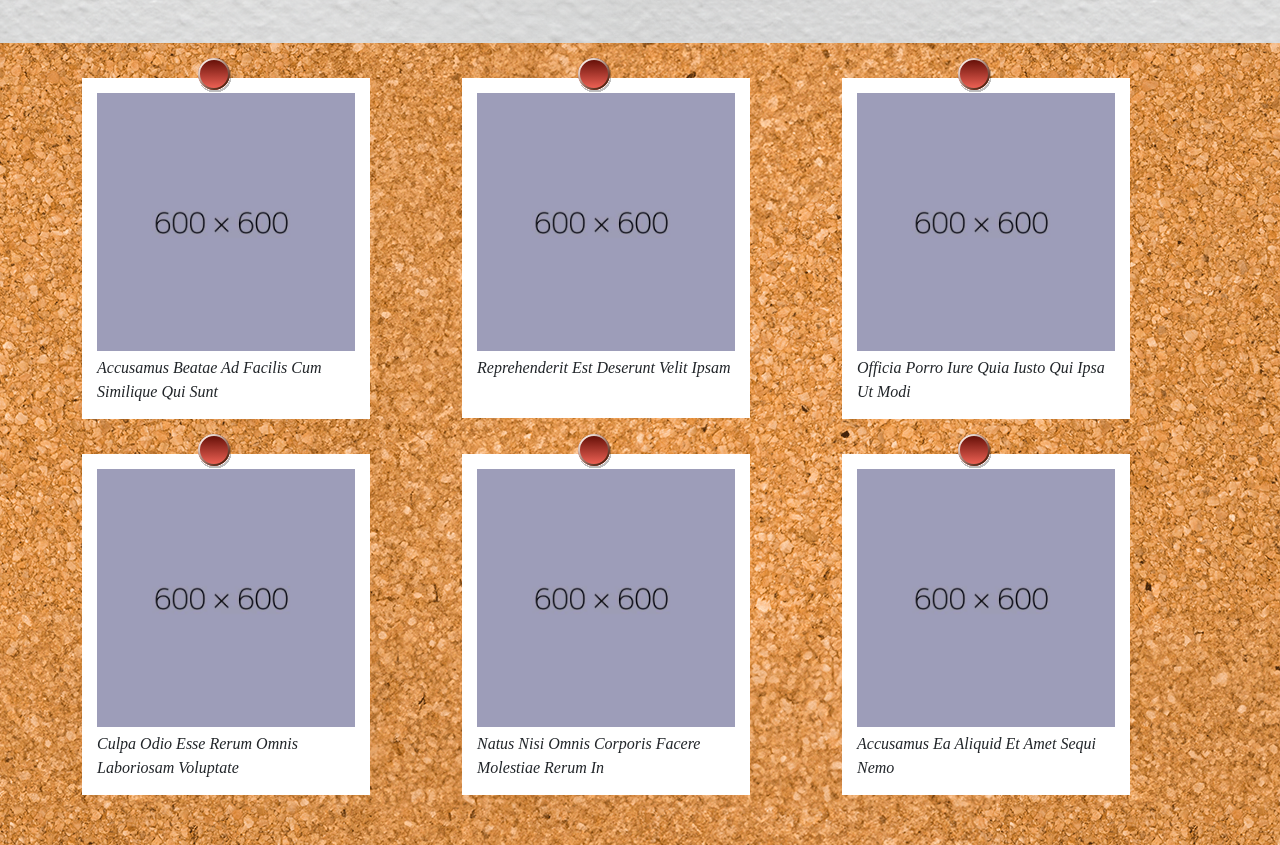
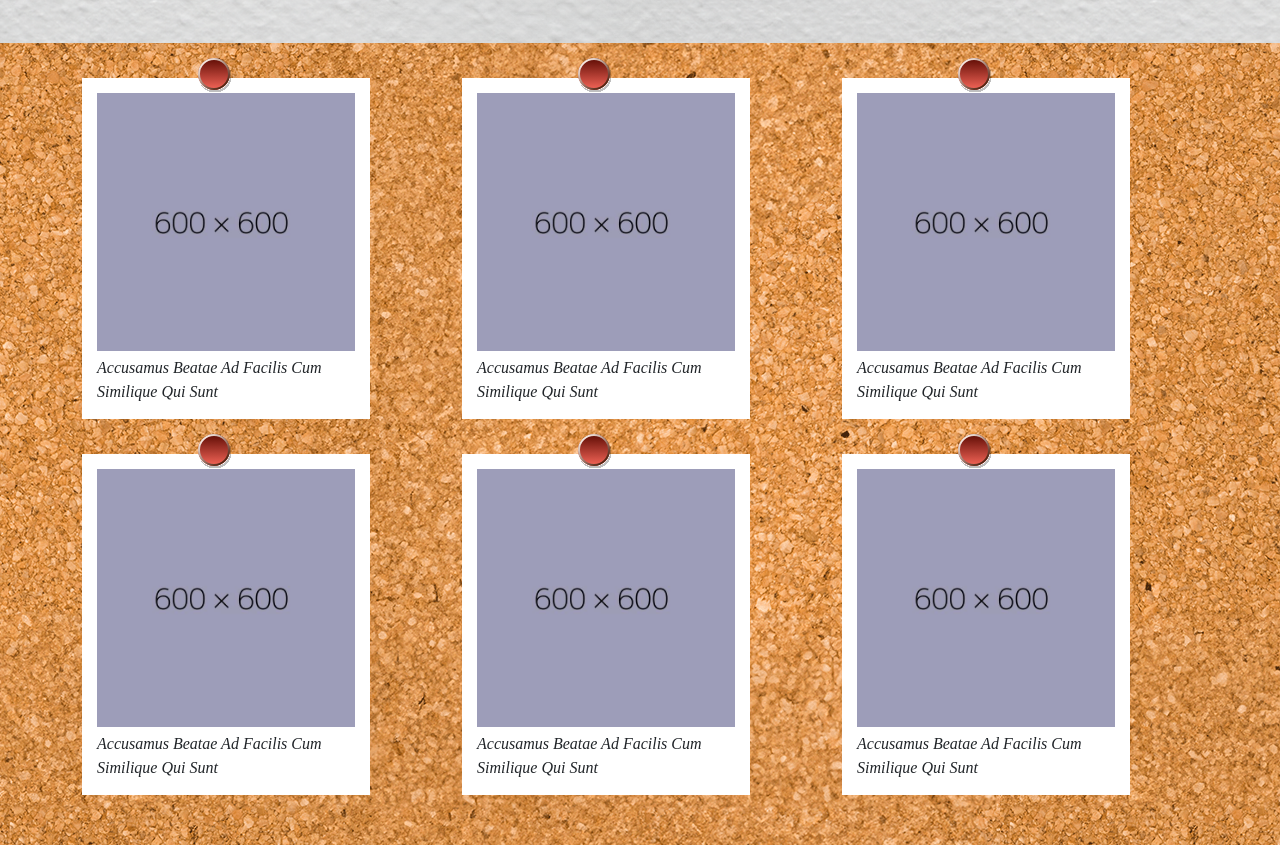
Before and after one commit to zeno-citiulo/js-photo-blog, a plain HTML site: page index.html in a window 1280 px wide. Shown: the part 207-1052 px from the top of the page. Drawn offline with nearby package versions, Linux system fonts and the light colour scheme.

Commit message:
feat: Mileston 2 completed

```diff
--- a/css/style.css
+++ b/css/style.css
@@ -34,12 +34,11 @@ main{
 .row{
   display: flex;
   flex-wrap: wrap;
-  justify-content: center;
 }
 
 .col{
   width: calc(100%/3);
-  padding: 0 15px;
+  padding: 0 10px;
 }
 
 .photo{
--- a/index.html
+++ b/index.html
@@ -51,10 +51,11 @@
           <div>
             <img class="marker" src="./assets_day1/img/pin.svg" alt="">
           </div>
-          <div class="photo"  style="width: 18rem; min-height: 340px;">
-            <img src="./assets_day1/img/placeholder-600x600.jpg" class="card-img-top" alt="...">
+          <div class="photo"  style="width: 18rem;">
+            <img id="photo-galley" src="./assets_day1/img/placeholder-600x600.jpg" class="card-img-top" alt="...">
             <div class="card-body">
-              <p class="card-text">Reprehenderit Est Deserunt Velit Ipsam</p>
+              <p class="card-text">Accusamus Beatae Ad Facilis Cum Similique
+                Qui Sunt</p>
             </div>
           </div>
         </div>
@@ -64,38 +65,10 @@
             <img class="marker" src="./assets_day1/img/pin.svg" alt="">
           </div>
           <div class="photo"  style="width: 18rem;">
-            <img src="./assets_day1/img/placeholder-600x600.jpg" class="card-img-top" alt="...">
+            <img id="photo-galley" src="./assets_day1/img/placeholder-600x600.jpg" class="card-img-top" alt="...">
             <div class="card-body">
-              <p class="card-text">Officia Porro Iure Quia Iusto Qui Ipsa Ut
-                Modi</p>
-            </div>
-          </div>
-        </div>
-
-
-
-        <div class="col">
-          <div>
-            <img class="marker" src="./assets_day1/img/pin.svg" alt="">
-          </div>
-          <div class="photo"  style="width: 18rem;">
-            <img src="./assets_day1/img/placeholder-600x600.jpg" class="card-img-top" alt="...">
-            <div class="card-body">
-              <p class="card-text">Culpa Odio Esse Rerum Omnis Laboriosam
-              Voluptate</p>
-            </div>
-          </div>
-        </div>
-
-        <div class="col">
-          <div>
-            <img class="marker" src="./assets_day1/img/pin.svg" alt="">
-          </div>
-          <div class="photo"  style="width: 18rem; min-height: 340px;">
-            <img src="./assets_day1/img/placeholder-600x600.jpg" class="card-img-top" alt="...">
-            <div class="card-body">
-              <p class="card-text">Natus Nisi Omnis Corporis Facere
-                Molestiae Rerum In</p>
+              <p class="card-text">Accusamus Beatae Ad Facilis Cum Similique
+                Qui Sunt</p>
             </div>
           </div>
         </div>
@@ -105,9 +78,36 @@
             <img class="marker" src="./assets_day1/img/pin.svg" alt="">
           </div>
           <div class="photo"  style="width: 18rem;">
-            <img src="./assets_day1/img/placeholder-600x600.jpg" class="card-img-top" alt="...">
+            <img id="photo-galley" src="./assets_day1/img/placeholder-600x600.jpg" class="card-img-top" alt="...">
             <div class="card-body">
-              <p class="card-text">Accusamus Ea Aliquid Et Amet Sequi Nemo</p>
+              <p class="card-text">Accusamus Beatae Ad Facilis Cum Similique
+                Qui Sunt</p>
+            </div>
+          </div>
+        </div>
+
+        <div class="col">
+          <div>
+            <img class="marker" src="./assets_day1/img/pin.svg" alt="">
+          </div>
+          <div class="photo"  style="width: 18rem;">
+            <img id="photo-galley" src="./assets_day1/img/placeholder-600x600.jpg" class="card-img-top" alt="...">
+            <div class="card-body">
+              <p class="card-text">Accusamus Beatae Ad Facilis Cum Similique
+                Qui Sunt</p>
+            </div>
+          </div>
+        </div>
+
+        <div class="col">
+          <div>
+            <img class="marker" src="./assets_day1/img/pin.svg" alt="">
+          </div>
+          <div class="photo"  style="width: 18rem;">
+            <img id="photo-galley" src="./assets_day1/img/placeholder-600x600.jpg" class="card-img-top" alt="...">
+            <div class="card-body">
+              <p class="card-text">Accusamus Beatae Ad Facilis Cum Similique
+                Qui Sunt</p>
             </div>
           </div>
         </div>
--- a/js/script.js
+++ b/js/script.js
@@ -1 +1,4 @@
 //https://jsonplaceholder.typicode.com/photos?_limit=6
+
+// 1-come prima cosa faccio la chiamata all'endpoint di JSON e mi viene restituito un array di oggetti ed ogniugno di loro rappresenta una fotografia.
+// 2-Potrei usare questi dati in modo che ogni card che io ho all'interno del mio progetto venga riempita con i dati che io ho all'interno del mio array di oggetti.
```
